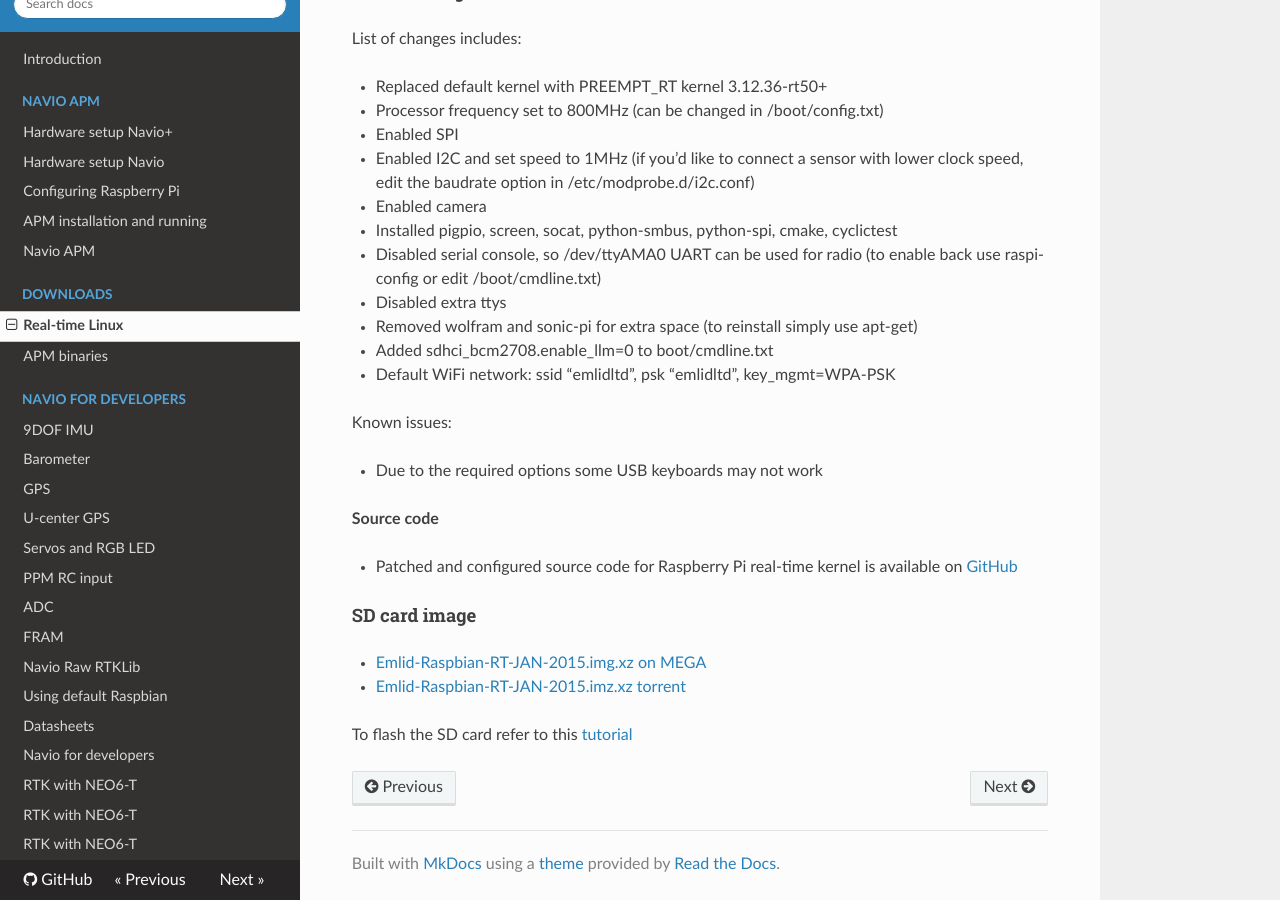
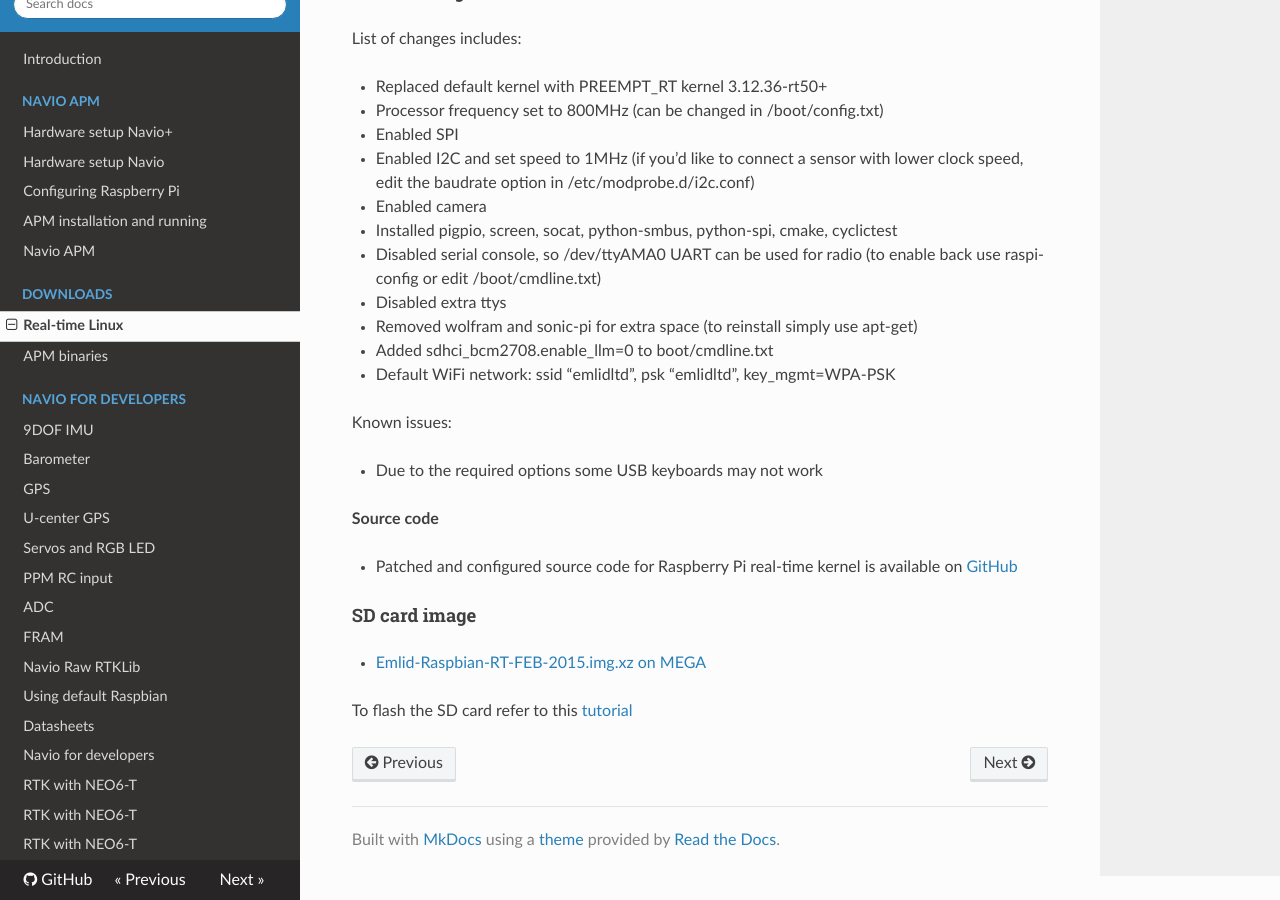
Before and after one commit to emlid/navio2-docs, an MkDocs documentation site: the page built from docs/Downloads/Real-time-Linux.md, in a window 1280 px wide and 900 px high, scrolled down 931 px. Built offline with MkDocs 1.6.1, drawn with Linux system fonts in a browser that asks for light colours; nearby versions of some CDN libraries; old or Windows-style settings are respelled for this version of MkDocs.

Commit message:
Update Real-time-Linux.md

```diff
--- a/docs/Downloads/Real-time-Linux.md
+++ b/docs/Downloads/Real-time-Linux.md
@@ -44,7 +44,6 @@ Known issues:
 
 ####SD card image
 
-* [Emlid-Raspbian-RT-JAN-2015.img.xz on MEGA](https://mega.co.nz/#!UMZRkJ6Z!4uJF3UTsaBFxIcCq_BKsKMJNteHCAIUBBwIW7Q9WlSc)
-* [Emlid-Raspbian-RT-JAN-2015.imz.xz torrent](http://www.emlid.com/files/Emlid-Raspbian-RT-JAN-2015.img.xz.torrent)
+* [Emlid-Raspbian-RT-FEB-2015.img.xz on MEGA](https://mega.co.nz/#!gZhSBKQJ!BuedY3DeTN31eHzlSQVmDcWyoiq0kKbw-VtZHv7W2PM)
 
 To flash the SD card refer to this [tutorial](http://elinux.org/RPi_Easy_SD_Card_Setup#Flashing_the_SD_Card_using_Windows)
```
